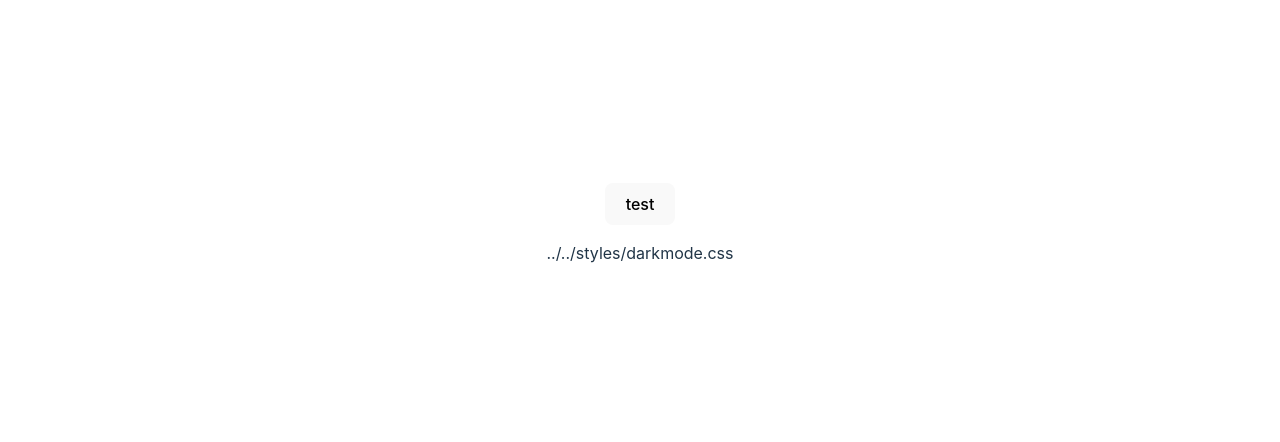
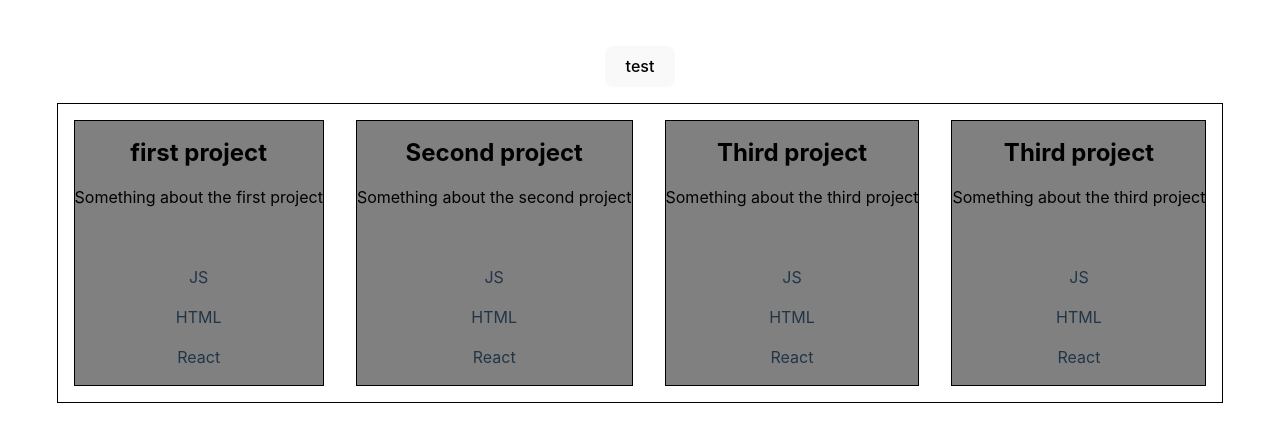
Before and after one commit to GlennRemi/portfolioVite, a React (Vite) app: page / in a window 1280 px wide. Shown: the part 168-610 px from the top of the page. Built offline with nearby package versions, Linux system fonts and the light colour scheme.

Commit message:
added DnL mode

```diff
--- a/src/App.jsx
+++ b/src/App.jsx
@@ -1,15 +1,40 @@
-import "./App.css";
+/* Modules */
+import { useState, createContext } from "react";
+
+/* Components */
 import Project from "./components/Project/Project_default_compiler";
 import NavBar from "./components/NavBar/NavBar_Compiler";
 import ButtonToggle from "./components/Button/ButtonToggle";
 
+/* Styles */
+import darkmode from "./styles/darkmode.module.css";
+import lightmode from "./styles/lightmode.module.css";
+import "./App.css";
+export const CurrentTheme = createContext();
+
 function App() {
+  /* Global dark light style mode */
+  const [colorMode, setColorMode] = useState("lightmode");
+  const themes = {
+    lightmode,
+    darkmode,
+  };
+  const theme = themes[colorMode];
+
   return (
     <div className="App">
-      {/* <Project /> */}
-      <ButtonToggle />
+      <CurrentTheme.Provider value={{ theme, setColorMode }}>
+        <ButtonToggle />
+        <Project />
+      </CurrentTheme.Provider>
     </div>
   );
 }
 
 export default App;
+
+// For DnL CSS, add these lines in component
+// import { CurrentTheme } from "../../App";
+// import { useContext } from "react";
+// const colorToggle = useContext(CurrentTheme);
+// Use colorToggle.theme.(CSS-CLASSNAME)
--- a/src/components/Button/ButtonToggle.jsx
+++ b/src/components/Button/ButtonToggle.jsx
@@ -1,16 +1,15 @@
-import { useState } from "react";
+import { CurrentTheme } from "../../App";
+import { useState, useContext } from "react";
 
 function ButtonToggle() {
-  const light = "../../styles/darkmode.css";
-  const dark = "../../style/darkmode.css";
-  const [colorMode, setMode] = useState(light);
+  const [newcolorMode, setNewMode] = useState("darkmode");
+  const { setColorMode, colorMode } = useContext(CurrentTheme);
 
   function handleClick() {
-    setMode((oldMode) => (oldMode === light ? dark : light));
-    const modeToggle = document.createElement("link");
-    modeToggle.href = colorMode;
-    modeToggle.rel = "stylesheet";
-    document.head.appendChild(modeToggle);
+    setNewMode((oldMode) =>
+      oldMode === "darkmode" ? "lightmode" : "darkmode"
+    );
+    setColorMode(newcolorMode);
   }
 
   return (
--- a/src/components/Project/ProjectFormate.jsx
+++ b/src/components/Project/ProjectFormate.jsx
@@ -1,13 +1,23 @@
 import styles from "../../styles/project.module.css";
+import { CurrentTheme } from "../../App";
+import { useContext } from "react";
 
 /* Maps out defaul view of projects to DOM */
 function ProjectFormate(props) {
   const { onClickHandler, info, keyid } = props;
   const { title, projectsimg, imgalt, text } = info;
+
+  /* Styles */
   const { projectbox, projecttext } = styles;
+  const colorToggle = useContext(CurrentTheme);
+
   return (
     <>
-      <div className={projectbox} key={keyid} onClick={onClickHandler}>
+      <div
+        className={projectbox + " " + colorToggle.theme.projectcolor}
+        key={keyid}
+        onClick={onClickHandler}
+      >
         <h2 className={projecttext}>{title}</h2>
         <p className={projecttext}>{text}</p>
         <img src={projectsimg} alt={imgalt} />
--- a/src/components/Project/Project_modal_module.jsx
+++ b/src/components/Project/Project_modal_module.jsx
@@ -1,13 +1,24 @@
 import styles from "../../styles/project.module.css";
+import { CurrentTheme } from "../../App";
+import { useContext } from "react";
 
 /* Maps out modal view of each project to DOM */
 function ProjectFormateModal(props) {
   const { onClickHandler, info, keyid } = props;
   const { title, projectsimg, imgalt, text } = info;
+
+  /* Styles */
   const { projecttext, projectbox, modal, projectclosemodal } = styles;
+  const colorToggle = useContext(CurrentTheme);
+
   return (
     <>
-      <div className={projectbox + " " + modal} key={keyid}>
+      <div
+        className={
+          projectbox + " " + modal + " " + colorToggle.theme.modalcolor
+        }
+        key={keyid}
+      >
         <div
           className={projectbox + " " + projectclosemodal}
           onClick={onClickHandler}
--- /dev/null
+++ b/src/styles/darkmode.module.css
@@ -0,0 +1,7 @@
+.modalcolor {
+  background-color: rgb(31, 15, 15);
+}
+
+.projectcolor {
+  background-color: rgb(31, 15, 15);
+}
--- /dev/null
+++ b/src/styles/lightmode.module.css
@@ -0,0 +1,7 @@
+.modalcolor {
+  background-color: gray;
+}
+
+.projectcolor {
+  background-color: gray;
+}
--- a/src/styles/project.module.css
+++ b/src/styles/project.module.css
@@ -17,10 +17,17 @@
   z-index: 10;
   width: 30%;
   align-self: center;
-  background-color: gray;
 }
 
 .projectclosemodal {
   width: 1.5rem;
   height: 1.5rem;
 }
+
+.light {
+  background-color: gray;
+}
+
+.dark {
+  background-color: rgb(19, 19, 19);
+}
```
Also changed, not shown: src/styles/darkmode.css (deleted), src/styles/lightmode.css (deleted), src/styles/project.css (deleted).
